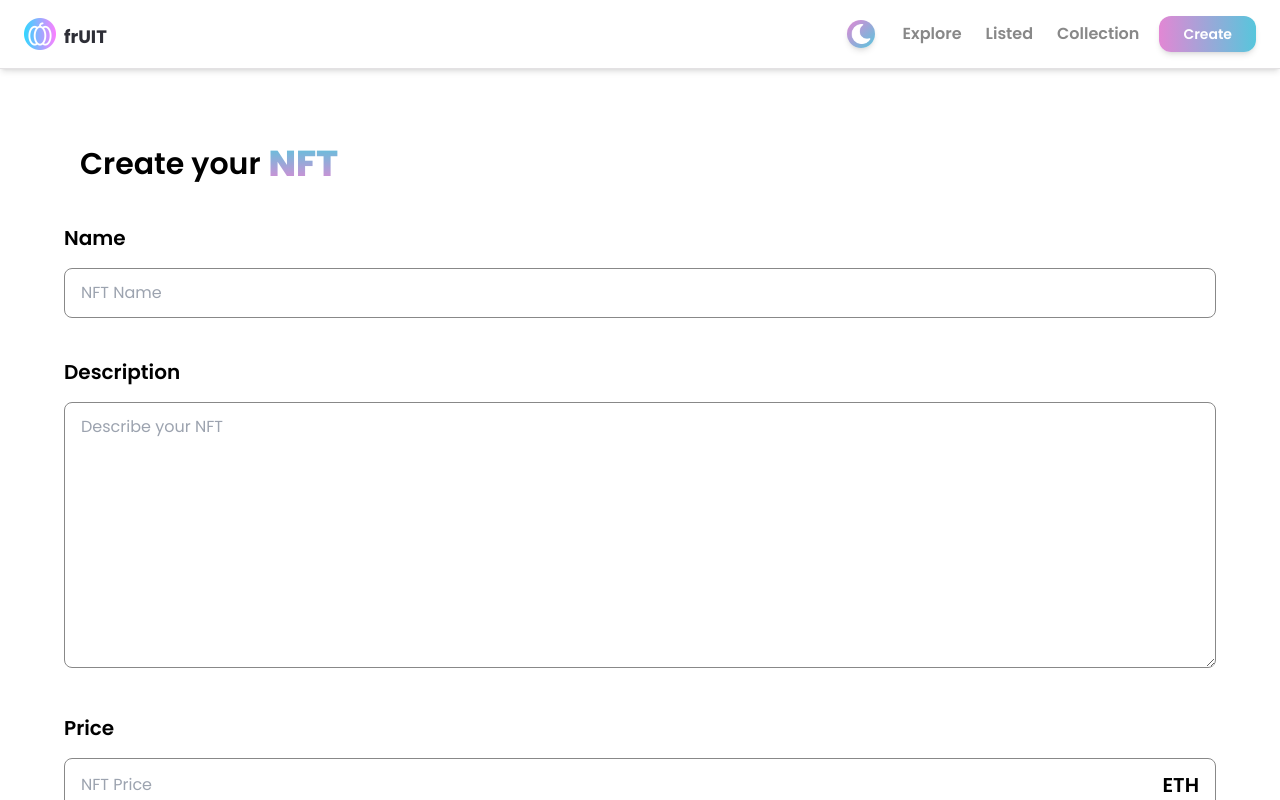
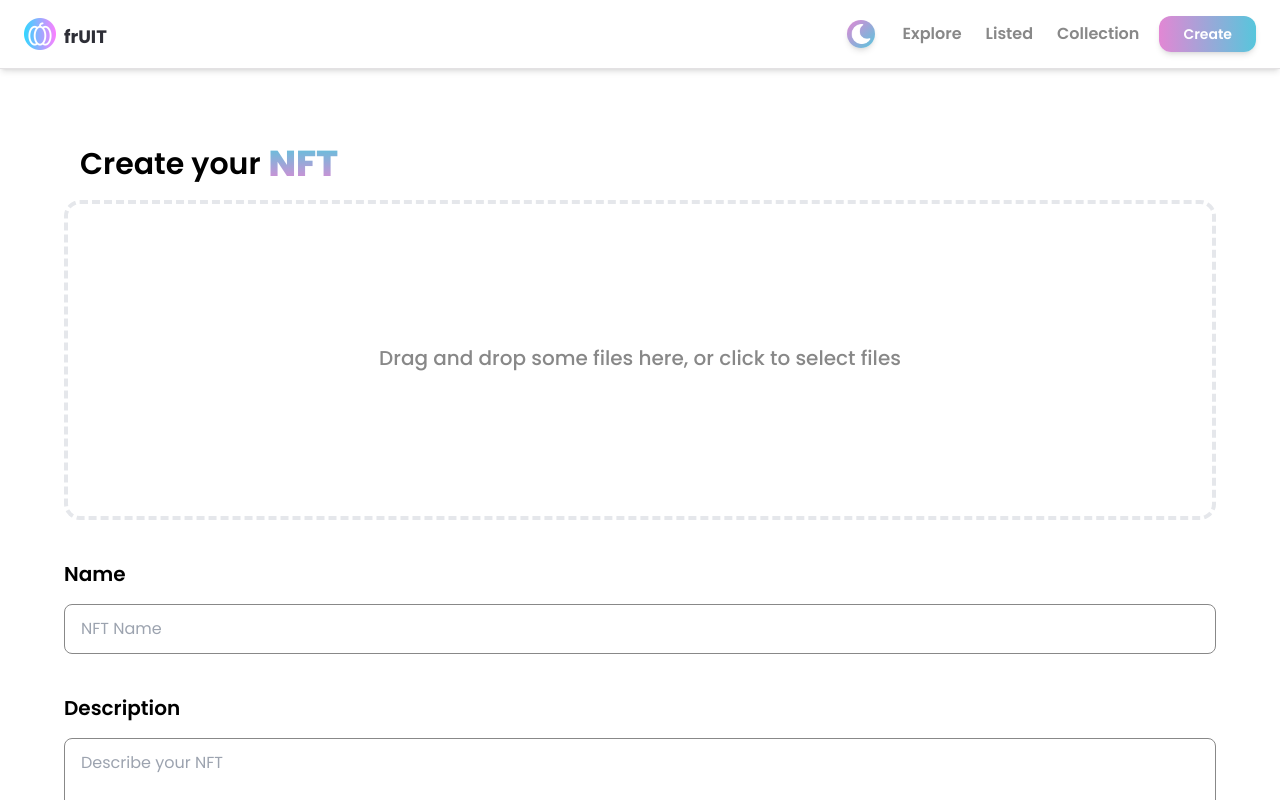
Before and after one commit to btcoin23/NFT-Marketplace, a Next.js app: page /create in a window 1280 px wide. Shown: the top 800 px of the page. Built offline with nearby package versions, Linux system fonts and the light colour scheme.

Commit message:
add dropzone and update tailwindconfig

```diff
--- a/components/Navbar.jsx
+++ b/components/Navbar.jsx
@@ -127,8 +127,8 @@ const checkActive = (active, setActive, router) => {
             <Image
               src={assets.logo}
               objectFit="contain"
-              width={25}
-              height={25}
+              width={28}
+              height={28}
               alt="logo"
             />
             <p className="flex flex-row dark:text-white text-prim-black-1 font-bold font-poppins text-sm ml-2 mt-1.5">
--- a/pages/create.js
+++ b/pages/create.js
@@ -1,7 +1,8 @@
-import { useDropzone } from 'react-dropzone';
+import Dropzone from 'react-dropzone';
 
 import Button from '../components/Button';
 import Input from '../components/Input'
+
 
 const CreateNFT = () => {
   return (
@@ -16,6 +17,22 @@ const CreateNFT = () => {
           NFT
         </div>
       </div>
+
+{/* ==============================Drop zone================================== */}
+
+     <div className='border-4 border-dashed rounded-2xl mt-4 h-80'>
+     <Dropzone classStyles="flex justify-center">
+        {({getRootProps, getInputProps}) => (
+          <div {...getRootProps()}>
+            <input {...getInputProps()} />
+            <p className="flex justify-center mt-30 p-5 text-xl font-poppins font-medium text-prim-gray-2">
+            Drag and drop some files here, or click to select files
+            </p>
+          </div>
+        )}
+      </Dropzone>
+     </div>
+
 
       <Input
           inputType="input"
--- a/tailwind.config.js
+++ b/tailwind.config.js
@@ -21,6 +21,9 @@ module.exports = {
       padding: {
         '160': '640px',
         '140' : '560px'
+      },
+      margin: {
+        '30': '120px'
       }
     },
     screens: {
```
